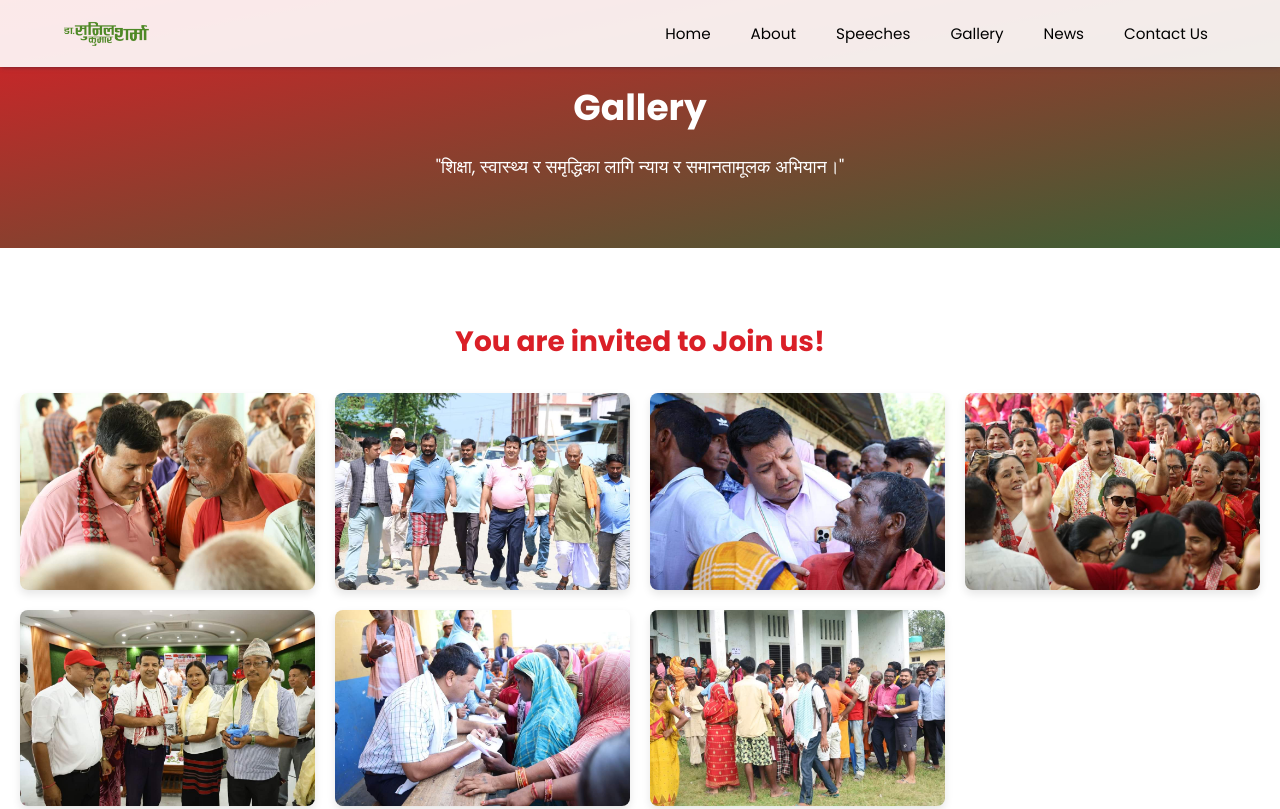
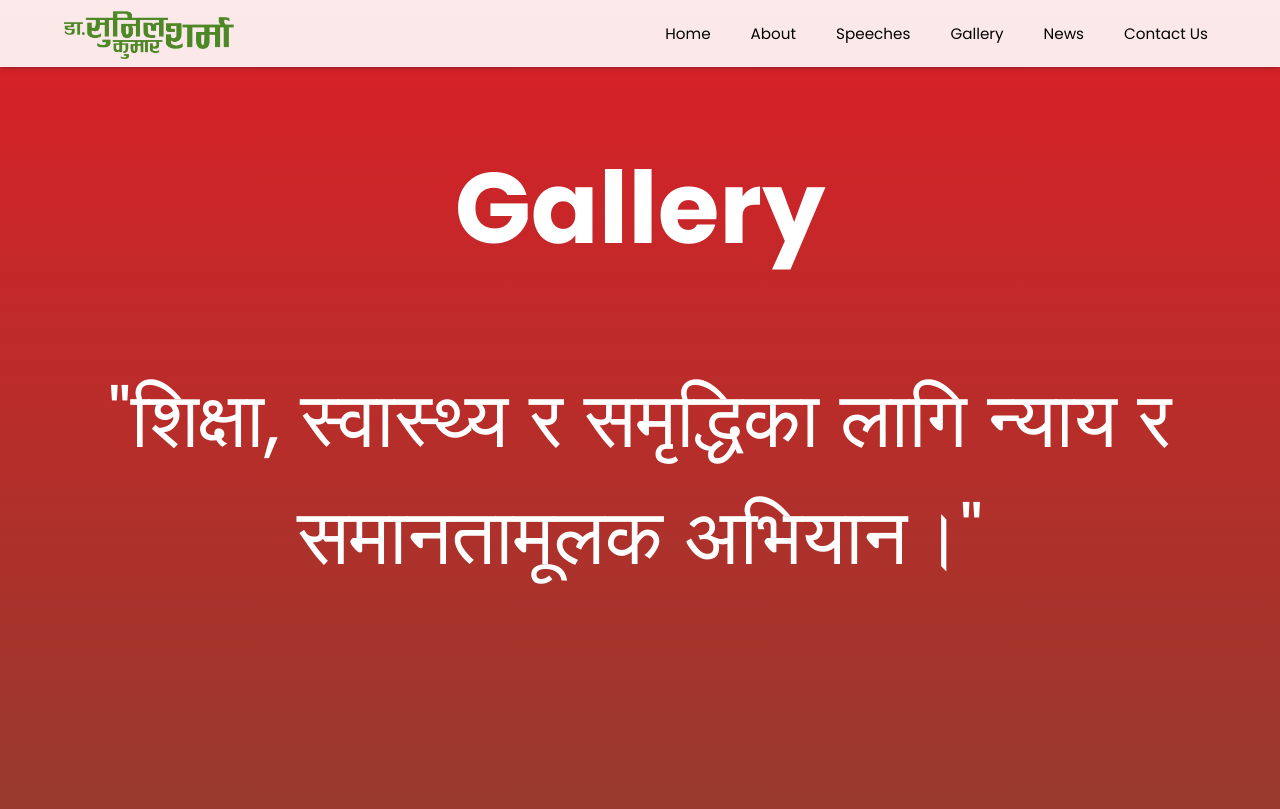
Before and after one commit to Roshan-op/Drsunil, a plain HTML site: page Gallery.html in a window 1280 px wide. Shown: the top 809 px of the page. Drawn offline with nearby package versions, Linux system fonts and the light colour scheme; a web font is replaced by a local one.

Commit message:
Update gallery.css

```diff
--- a/gallery.css
+++ b/gallery.css
@@ -14,6 +14,8 @@ body {
   padding: 0;
   margin: 0;
   font-family: 'Cabinet Grotesk', sans-serif;
+  background: rgb(57,96,53);
+  background: linear-gradient(0deg, rgba(57,96,53,1) 0%, rgba(218,31,39,1) 100%);
 }
 
 /* pre LOader theme*/
@@ -34,7 +36,7 @@ nav .logo {
   align-items: center;
 }
 nav .logo img {
-  height: 25px;
+  height: 50px;
   width: auto;
   margin-right: 10px;
 }
@@ -192,31 +194,32 @@ nav ul li a:hover {
 
 /* Hero Section */
 .hero {
-  background: linear-gradient(to bottom right, #DA1F27,#396035);
+  position: relative;
   color: #fff;
   padding: 50px 20px;
   text-align: center;
 }
 
 .hero h2 {
-  font-size: 36px;
+  font-size: 100px;
   margin-bottom: 10px;
 }
 
 .hero p {
-  font-size: 18px;
+  font-size: 78px;
 }
 
 /* Gallery Section */
 .gallery {
+  margin-top: 0px;
   padding: 50px 20px;
 }
 
 .section-title {
   text-align: center;
-  font-size: 28px;
+  font-size: 100px;
   margin-bottom: 30px;
-  color: #DA1F27;
+  color: #fff;
 }
 
 .gallery-grid {
```
